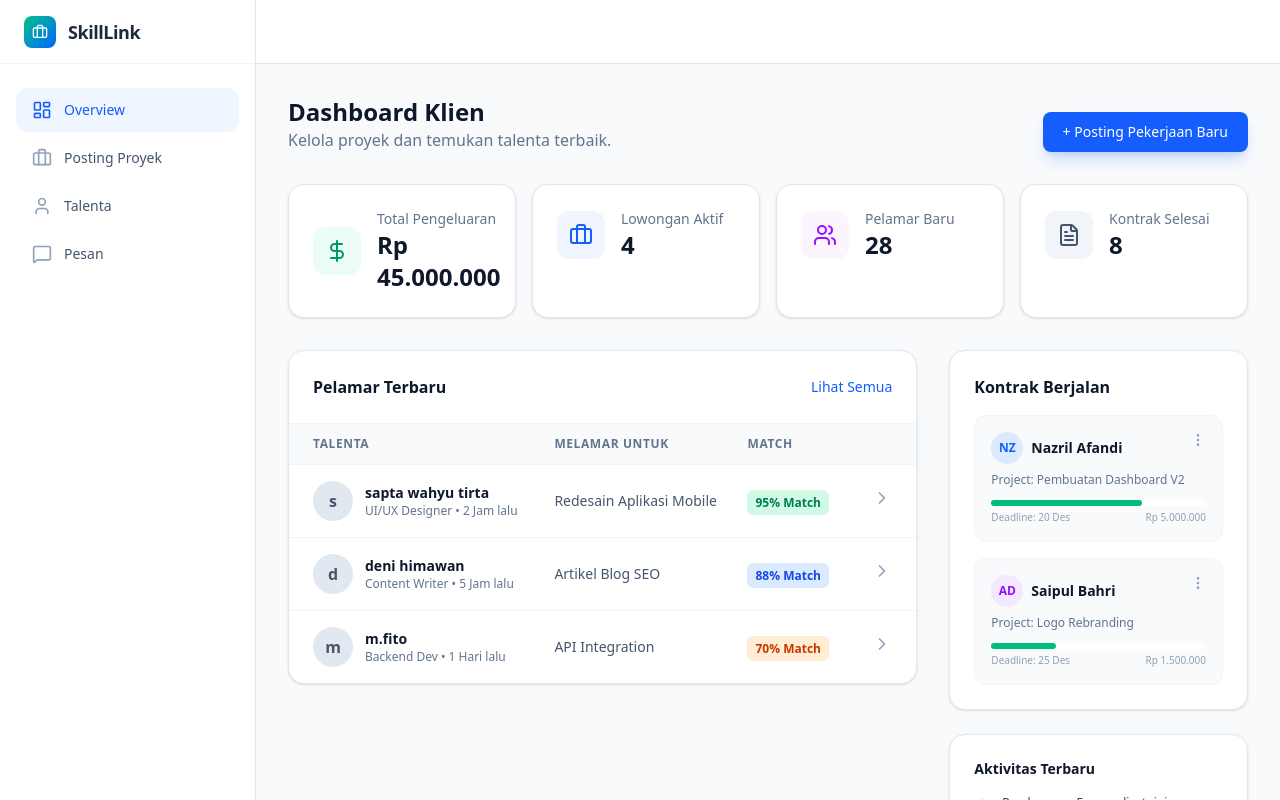
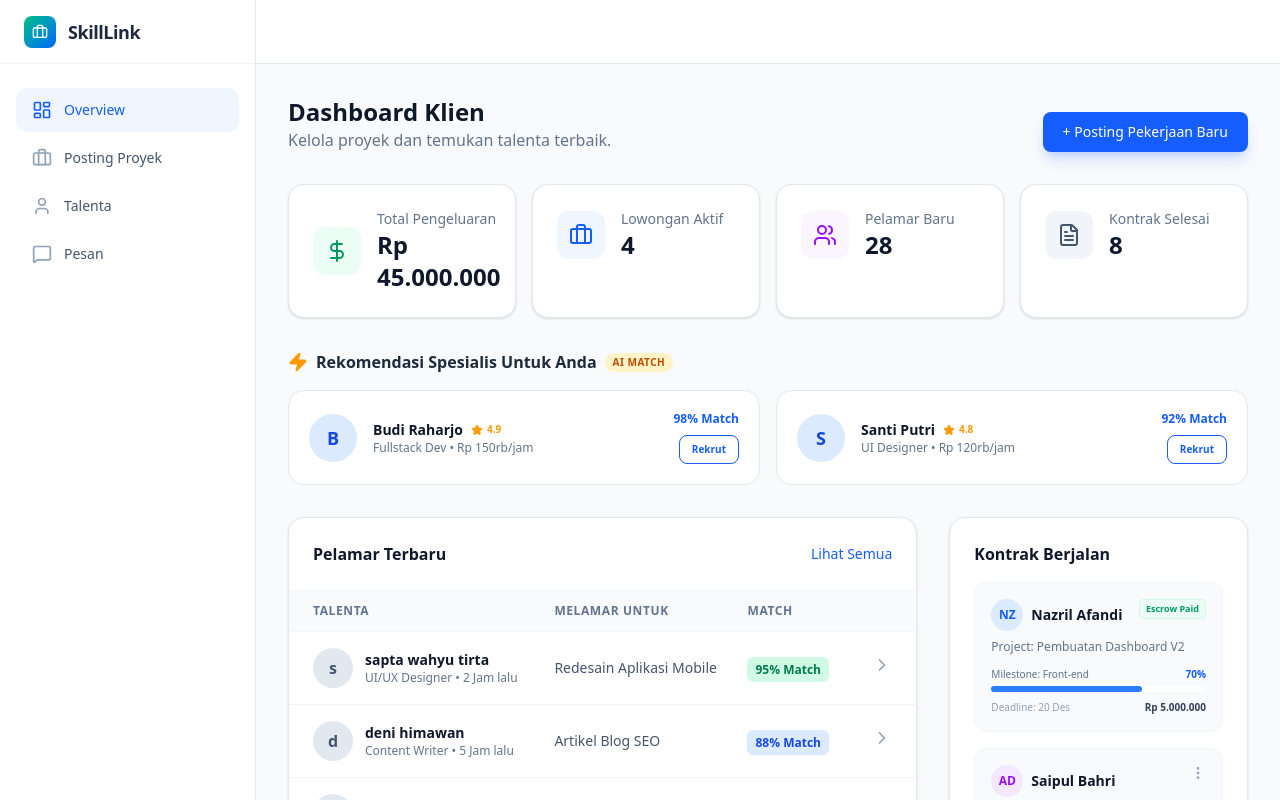
Before and after one commit to KodingMulu/SkillLink, a Next.js app in the folder web/: page /dashboard/client in a window 1280 px wide. Shown: the top 800 px of the page. Built offline with nearby package versions, Linux system fonts and the light colour scheme.

Commit message:
feat: integrasi lengkap smart talent, milestone progres, dan log aktivitas dashboard

```diff
--- a/web/src/app/dashboard/client/page.tsx
+++ b/web/src/app/dashboard/client/page.tsx
@@ -2,7 +2,11 @@
 
 import { useState } from 'react';
 import DashboardLayout from "../DashboardLayout";
-import { Users, FileText, DollarSign, Briefcase, ChevronRight, MoreVertical, X, Upload, MapPin, Calendar, DollarSign as Money, Clock, CheckCircle2 } from "lucide-react";
+import {
+  Users, FileText, DollarSign, Briefcase, ChevronRight, MoreVertical,
+  X, Upload, MapPin, Calendar, DollarSign as Money, Clock, CheckCircle2,
+  Zap, Star
+} from "lucide-react";
 
 export default function ClientDashboard() {
   const [showPostJobModal, setShowPostJobModal] = useState(false);
@@ -30,10 +34,16 @@ export default function ClientDashboard() {
     { name: "m.fito", role: "Backend Dev", appliedFor: "API Integration", date: "1 Hari lalu", match: 70 },
   ];
 
-  // DATA BARU: Aktivitas Log
+  // DATA: Aktivitas Log
   const activities = [
     { id: 1, text: "Pembayaran Escrow disetujui", time: "10m lalu", type: "payment" },
     { id: 2, text: "Nazril mengunggah file revisi", time: "1j lalu", type: "work" },
+  ];
+
+  // DATA: Smart Talent Recommendation
+  const recommendations = [
+    { id: 1, name: "Budi Raharjo", role: "Fullstack Dev", rate: "Rp 150rb/jam", rating: 4.9, match: 98 },
+    { id: 2, name: "Santi Putri", role: "UI Designer", rate: "Rp 120rb/jam", rating: 4.8, match: 92 },
   ];
 
   const handleInputChange = (e) => {
@@ -80,9 +90,38 @@ export default function ClientDashboard() {
         ))}
       </section>
 
+      {/* SEKSI: Smart Talent Recommendation (AI) */}
+      <section className="mb-8">
+        <div className="flex items-center gap-2 mb-4">
+          <Zap className="w-5 h-5 text-amber-500 fill-amber-500" />
+          <h2 className="font-bold text-slate-800">Rekomendasi Spesialis Untuk Anda</h2>
+          <span className="text-[10px] bg-amber-100 text-amber-700 px-2 py-0.5 rounded-full font-bold uppercase tracking-wider">AI Match</span>
+        </div>
+        <div className="grid grid-cols-1 md:grid-cols-2 gap-4">
+          {recommendations.map((talent) => (
+            <div key={talent.id} className="bg-white border border-slate-200 p-5 rounded-2xl flex items-center justify-between hover:shadow-md transition-all">
+              <div className="flex items-center gap-4">
+                <div className="w-12 h-12 bg-blue-100 rounded-full flex items-center justify-center text-blue-700 font-bold text-lg">{talent.name.charAt(0)}</div>
+                <div>
+                  <div className="flex items-center gap-2">
+                    <h3 className="font-bold text-slate-900 text-sm">{talent.name}</h3>
+                    <div className="flex items-center text-amber-500 text-[10px] font-bold"><Star className="w-3 h-3 fill-amber-500 mr-1" /> {talent.rating}</div>
+                  </div>
+                  <p className="text-xs text-slate-500">{talent.role} • {talent.rate}</p>
+                </div>
+              </div>
+              <div className="text-right">
+                <div className="text-blue-600 font-bold text-xs mb-2">{talent.match}% Match</div>
+                <button className="text-[10px] font-bold border border-blue-600 text-blue-600 px-3 py-1.5 rounded-lg hover:bg-blue-600 hover:text-white transition-all">Rekrut</button>
+              </div>
+            </div>
+          ))}
+        </div>
+      </section>
+
       <div className="grid grid-cols-1 lg:grid-cols-3 gap-8">
 
-        {/* Left Col: Recent Applicants (TIDAK BERUBAH) */}
+        {/* Left Col: Recent Applicants */}
         <div className="lg:col-span-2 space-y-6">
           <section className="bg-white rounded-2xl border border-slate-200 shadow-sm overflow-hidden">
             <div className="p-6 border-b border-slate-100 flex justify-between items-center">
@@ -130,31 +169,35 @@ export default function ClientDashboard() {
           </section>
         </div>
 
-        {/* Right Col: Active Contracts (TIDAK BERUBAH STRUKTURNYA) */}
+        {/* Right Col: Active Contracts & Activities */}
         <div className="space-y-6">
           <section className="bg-white rounded-2xl border border-slate-200 shadow-sm p-6">
             <h2 className="font-bold text-slate-900 mb-4">Kontrak Berjalan</h2>
             <div className="space-y-4">
-               {/* Contract Item */}
+               {/* Contract Item 1 (With Milestone & Escrow Status) */}
                <div className="p-4 bg-slate-50 rounded-xl border border-slate-100">
                   <div className="flex justify-between items-start mb-2">
                       <div className="flex items-center gap-2">
                           <div className="w-8 h-8 rounded-full bg-blue-100 flex items-center justify-center text-xs font-bold text-blue-600">NZ</div>
                           <span className="text-sm font-semibold text-slate-900">Nazril Afandi</span>
                       </div>
-                      <button className="text-slate-400"><MoreVertical className="w-4 h-4"/></button>
+                      <span className="text-[9px] font-bold text-emerald-600 bg-emerald-50 px-1.5 py-0.5 rounded border border-emerald-100">Escrow Paid</span>
                   </div>
                   <p className="text-xs text-slate-500 mb-3">Project: Pembuatan Dashboard V2</p>
+                  <div className="flex justify-between text-[10px] mb-1">
+                    <span className="text-slate-500">Milestone: Front-end</span>
+                    <span className="font-bold text-blue-600">70%</span>
+                  </div>
                   <div className="w-full bg-white rounded-full h-1.5 mb-1">
-                      <div className="bg-emerald-500 h-1.5 rounded-full w-[70%]"></div>
+                      <div className="bg-blue-500 h-1.5 rounded-full w-[70%]"></div>
                   </div>
-                  <div className="flex justify-between text-[10px] text-slate-400">
+                  <div className="flex justify-between text-[10px] text-slate-400 mt-2">
                       <span>Deadline: 20 Des</span>
-                      <span>Rp 5.000.000</span>
+                      <span className="font-bold text-slate-700">Rp 5.000.000</span>
                   </div>
                </div>
 
-               {/* Contract Item */}
+               {/* Contract Item 2 */}
                <div className="p-4 bg-slate-50 rounded-xl border border-slate-100">
                   <div className="flex justify-between items-start mb-2">
                       <div className="flex items-center gap-2">
@@ -167,15 +210,15 @@ export default function ClientDashboard() {
                   <div className="w-full bg-white rounded-full h-1.5 mb-1">
                       <div className="bg-emerald-500 h-1.5 rounded-full w-[30%]"></div>
                   </div>
-                  <div className="flex justify-between text-[10px] text-slate-400">
+                  <div className="flex justify-between text-[10px] text-slate-400 mt-2">
                       <span>Deadline: 25 Des</span>
-                      <span>Rp 1.500.000</span>
+                      <span className="font-bold text-slate-700">Rp 1.500.000</span>
                   </div>
                </div>
             </div>
           </section>
 
-          {/* FITUR BARU: Aktivitas Terbaru (Menambah di area bawah yang kosong) */}
+          {/* FITUR: Aktivitas Terbaru (Tetap Ada) */}
           <section className="bg-white rounded-2xl border border-slate-200 shadow-sm p-6">
             <h2 className="font-bold text-slate-900 mb-4 text-sm">Aktivitas Terbaru</h2>
             <div className="space-y-4">
@@ -196,7 +239,7 @@ export default function ClientDashboard() {
 
       </div>
 
-      {/* Modal Posting Pekerjaan Baru (TIDAK BERUBAH) */}
+      {/* Modal Posting Pekerjaan Baru */}
       {showPostJobModal && (
         <div className="fixed inset-0 bg-black bg-opacity-50 flex items-center justify-center z-50 p-4">
            {/* ... isi modal Anda tetap sama ... */}
```
